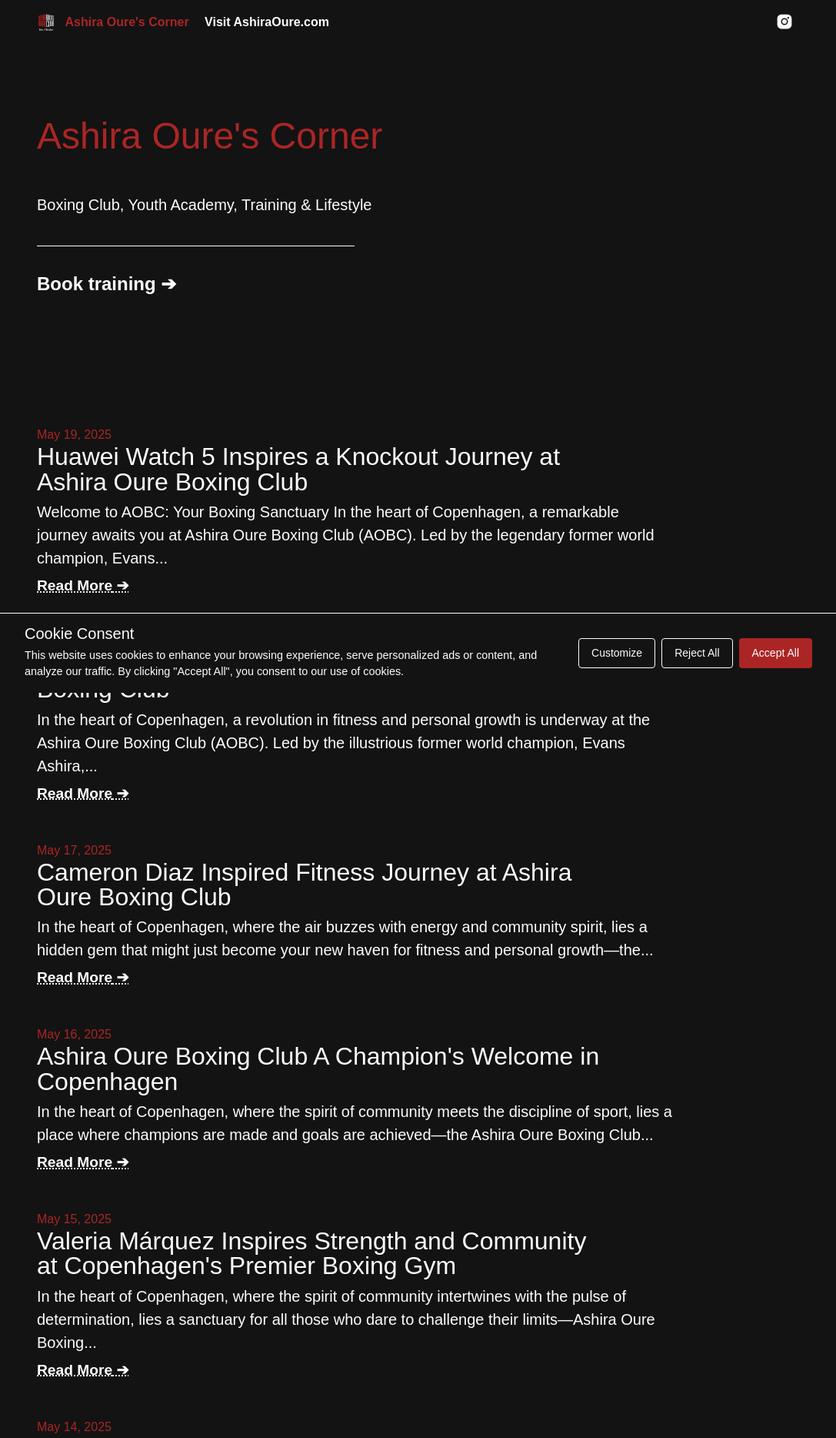
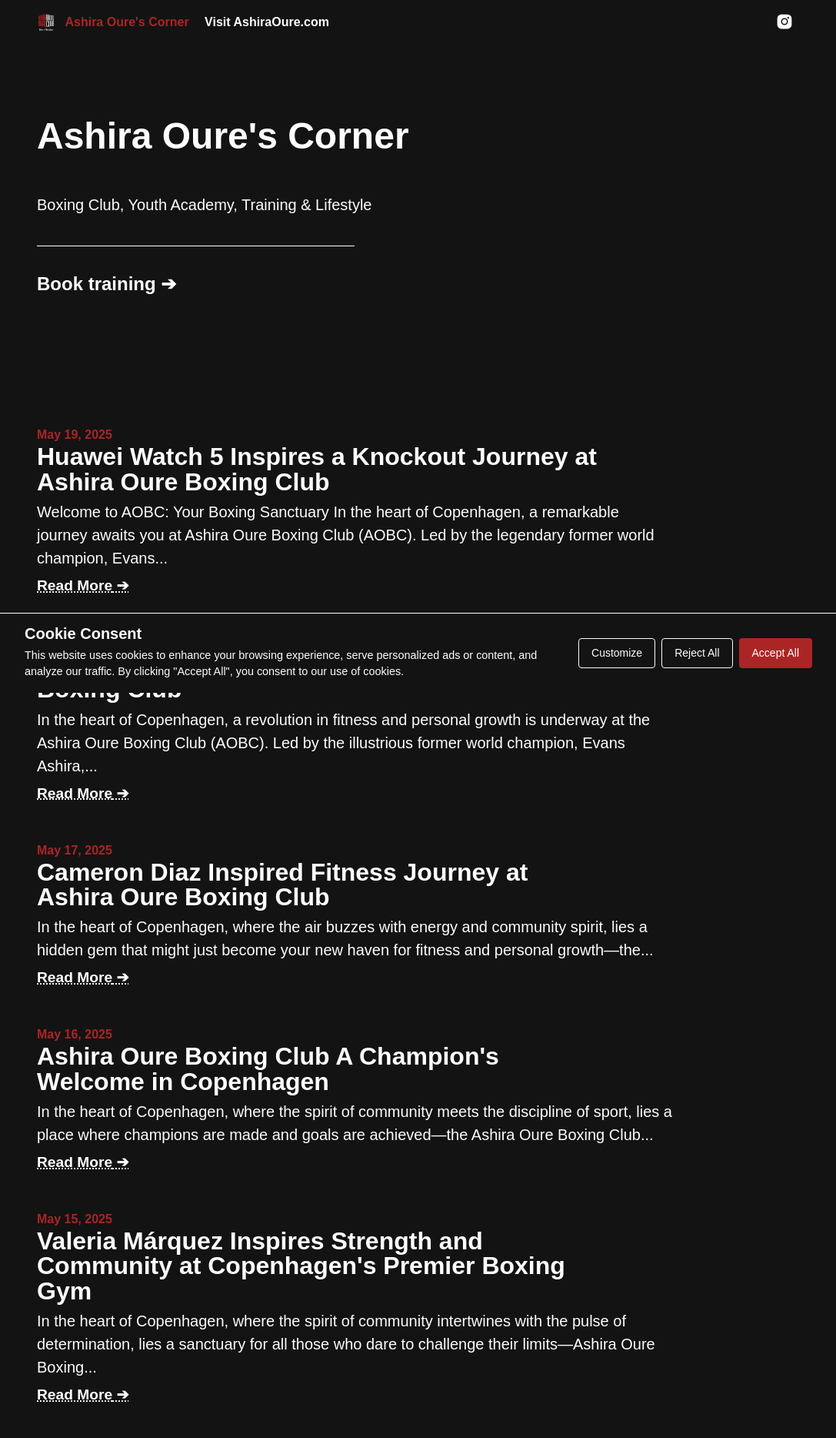
Before and after one commit to AshiraOure-Blog/ashiraoure-blog.github.io, a Jekyll site: the page built from index.html, in a window 1280 px wide. Shown: the top 1868 px of the page at 77% size, without its empty margins (96-1183 px from the left). Built offline with Jekyll 4.4.1, drawn with Linux system fonts in a browser that asks for light colours; the list of posts is cut into pages by our own code.

Commit message:
Fix: Revert custom styling

```diff
--- a/_sass/_custom.scss
+++ b/_sass/_custom.scss
@@ -1,12 +1 @@
 // Add your custom SCSS here
-.header-title {
-  color: $color-primary-link;
-}
-
-.bold,
-h1, h2, h3, h4, h5, h6,
-h1 .link-primary,
-h2 .link-primary,
-h3 .link-primary {
-    font-weight: initial;
-}
```
